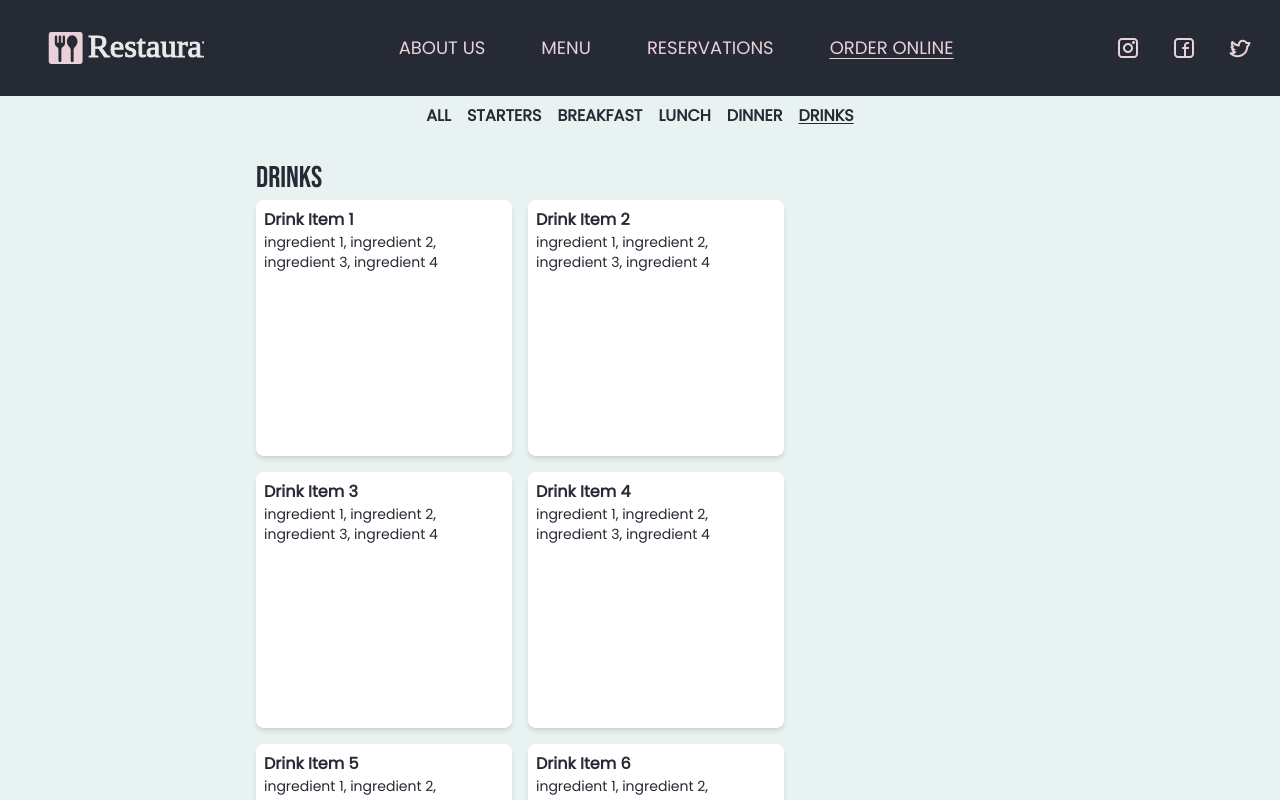
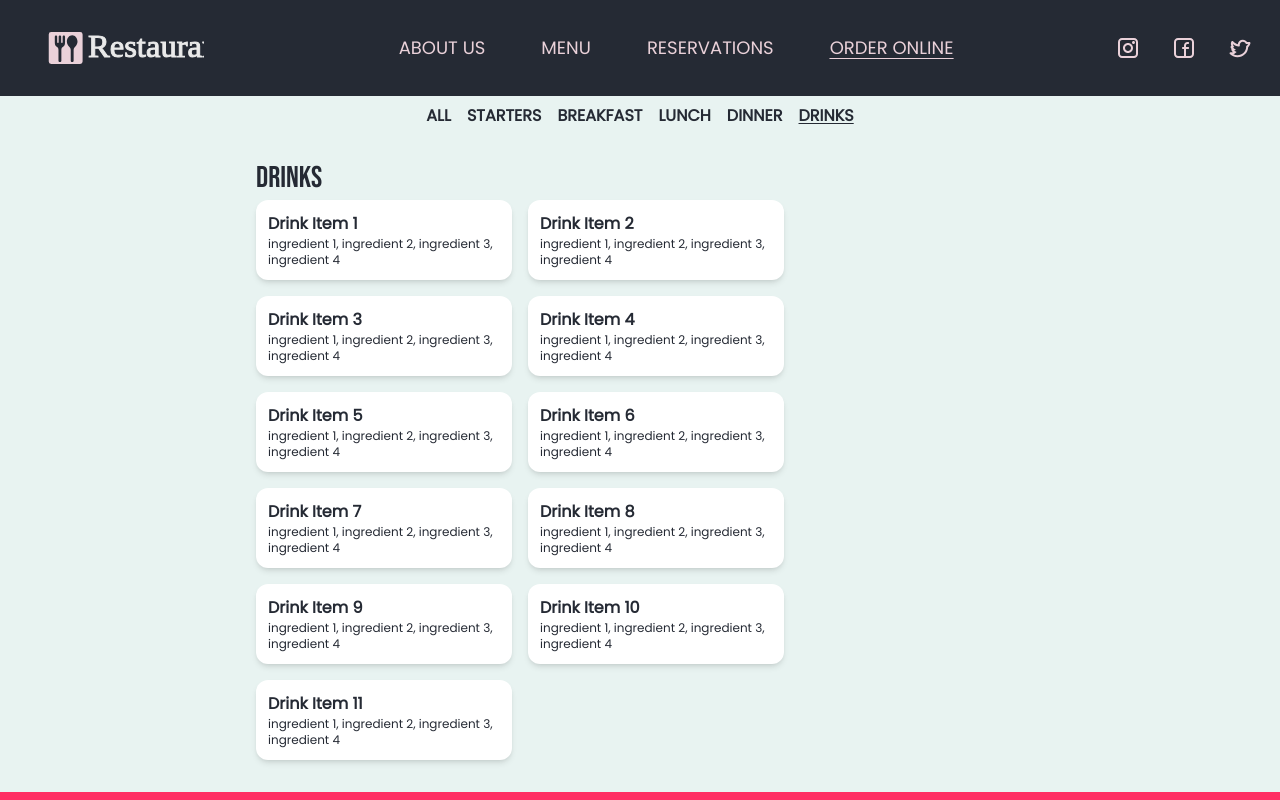
Before and after one commit to THallerJ/restaurant-next, a Next.js app: page /order/drinks in a window 1280 px wide. Built offline with nearby package versions, Linux system fonts and the light colour scheme.

Commit message:
changed thingts

```diff
--- a/src/app/menu/components/Menu.tsx
+++ b/src/app/menu/components/Menu.tsx
@@ -11,7 +11,7 @@ import MenuItems from "./MenuItems";
 import DailySpecial from "./DailySpecial";
 
 const Menu = () => {
-  const cols = "gap-8 sm:w-[45%] md:w-[40%] lg:w-[35%]";
+  const cols = "space-y-8 sm:w-[45%] md:w-[40%] lg:w-[35%]";
 
   return (
     <div className="page-scale flex h-full flex-col justify-between pb-8 sm:flex-row">
--- a/src/app/order/components/MenuItem.tsx
+++ b/src/app/order/components/MenuItem.tsx
@@ -4,13 +4,13 @@ import Image from "next/image";
 
 const MenuItem = ({ item }: { item: menuItem }) => {
   return (
-    <div className="flex h-64 w-64 flex-col justify-between rounded-lg bg-white p-2 shadow-md">
+    <div className="flex  w-64 flex-col justify-between gap-3 rounded-xl bg-white p-3 shadow-md">
       {item.image ? (
         <Image src={item.image} alt={item.name} className="rounded-lg" />
       ) : null}
-      <div>
+      <div className="h-full">
         <span className="font-semibold text-dark">{item.name}</span>
-        <p className="text-sm text-dark">{item.details}</p>
+        <p className="text-xs text-dark">{item.details}</p>
       </div>
     </div>
   );
```
